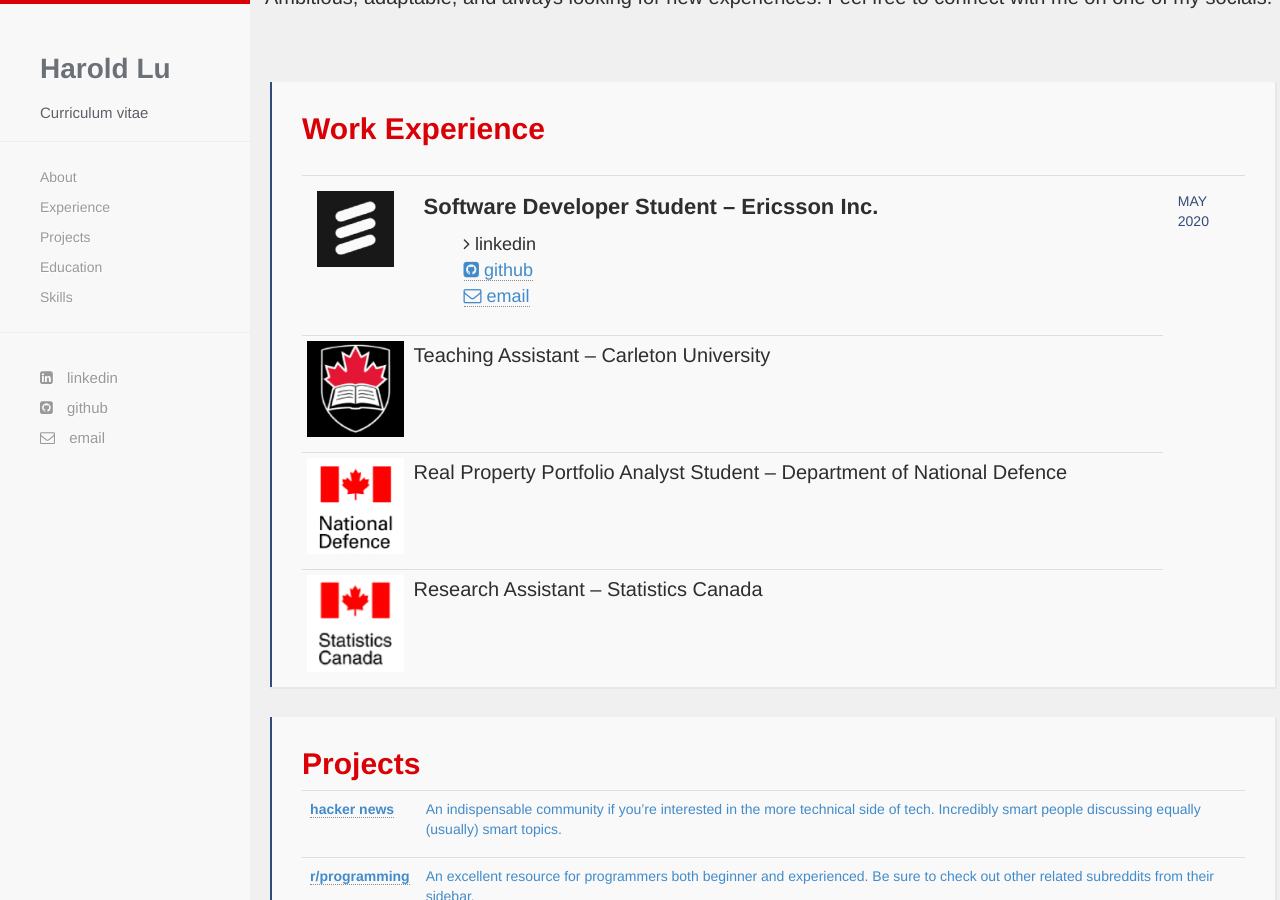
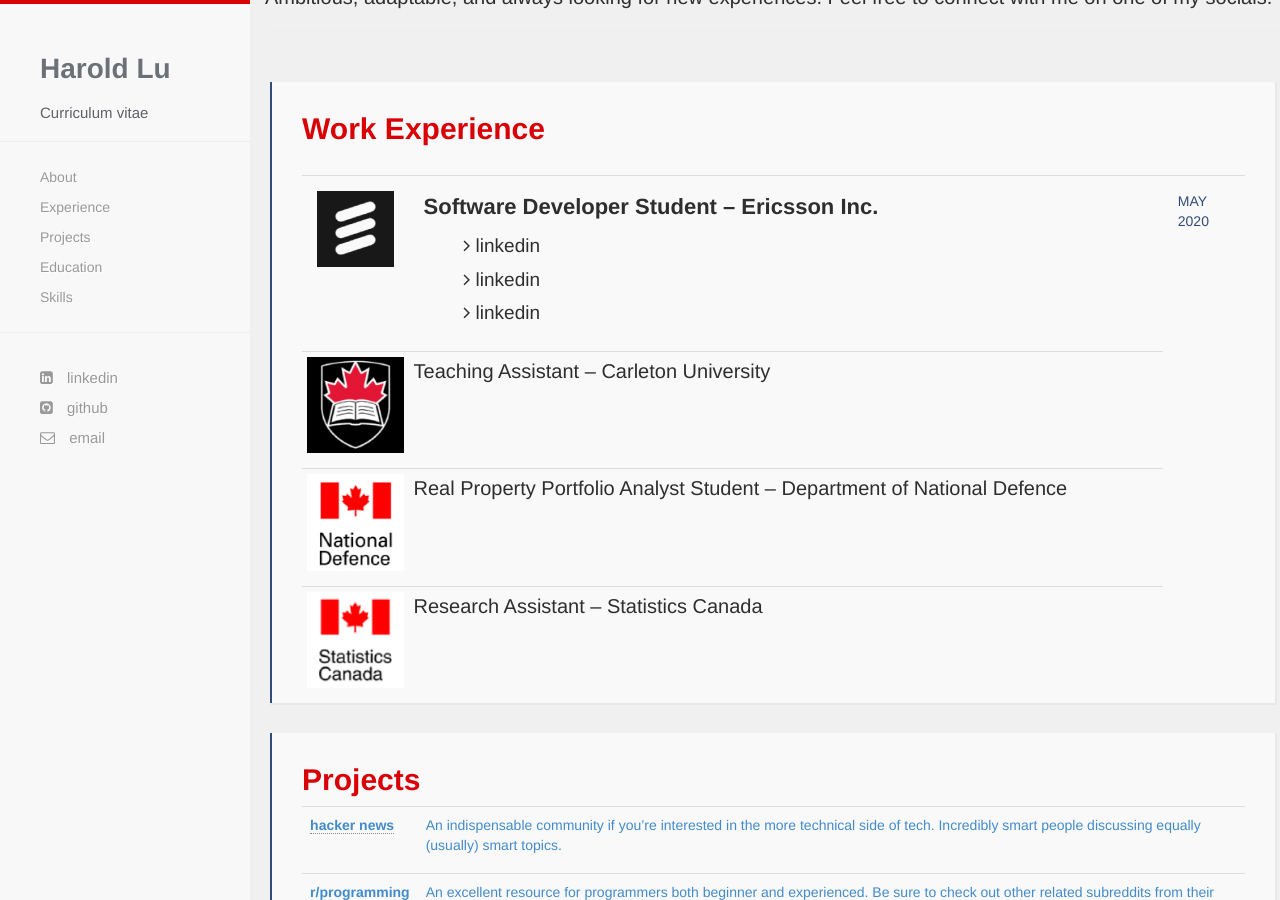
Before and after one commit to harold-lu/harold-lu.github.io, a Jekyll site: the page built from index.html, in a window 1280 px wide and 900 px high, scrolled down 919 px. Built offline with Jekyll 4.4.1, drawn with Linux system fonts in a browser that asks for light colours; nearby versions of some CDN libraries; some web fonts are replaced.

Commit message:
table update

```diff
--- a/index.html
+++ b/index.html
@@ -34,10 +34,10 @@
             <td style="width:80%;padding:15px">
               <p style="color:#2e2e2e;font-size:22px;font-weight:600">Software Developer Student &ndash; Ericsson Inc.</p>
 			  <!-- <p style="color:#2e2e2e;font-size:18px;font-weight:400"> -->
-			  <ul  style="font-size:18px;font-weight:400;color:#2e2e2e;list-style:none">
+			  <ul  style="font-size:19px;font-weight:400;color:#2e2e2e;list-style:none">
+				<li style="padding-bottom:6px"><i class="fa fa-angle-right"></i> linkedin</li>
+				<li style="padding-bottom:6px"><i class="fa fa-angle-right"></i> linkedin</li>
 				<li><i class="fa fa-angle-right"></i> linkedin</li>
-				<li> <a href="{{ site.github }}"><i class="fa fa-github-square"></i> github</a></li>
-				<li> <a href="{{ site.email }}"><i class="fa fa-envelope-o"></i> email</a> </li>
 			  </ul>
             </td>
 			<td style="padding:15px">
```
